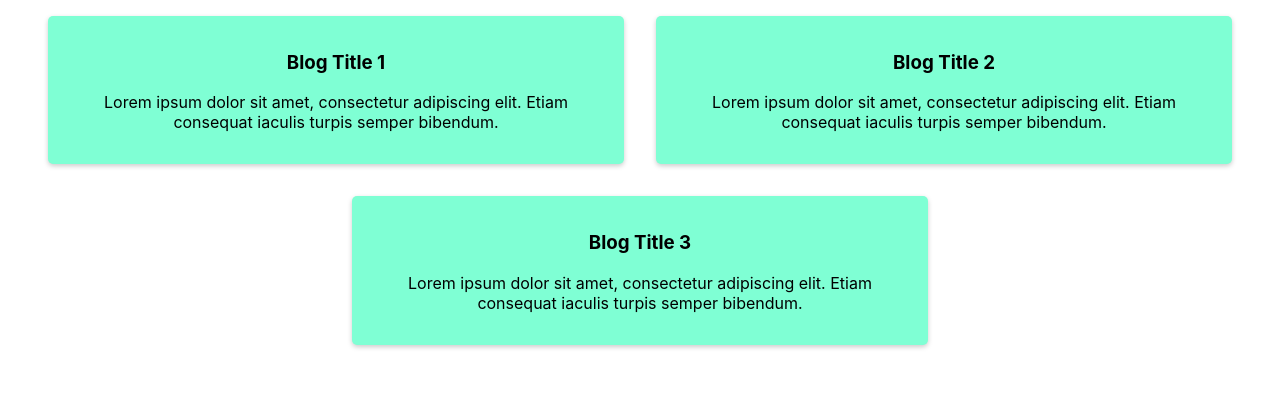
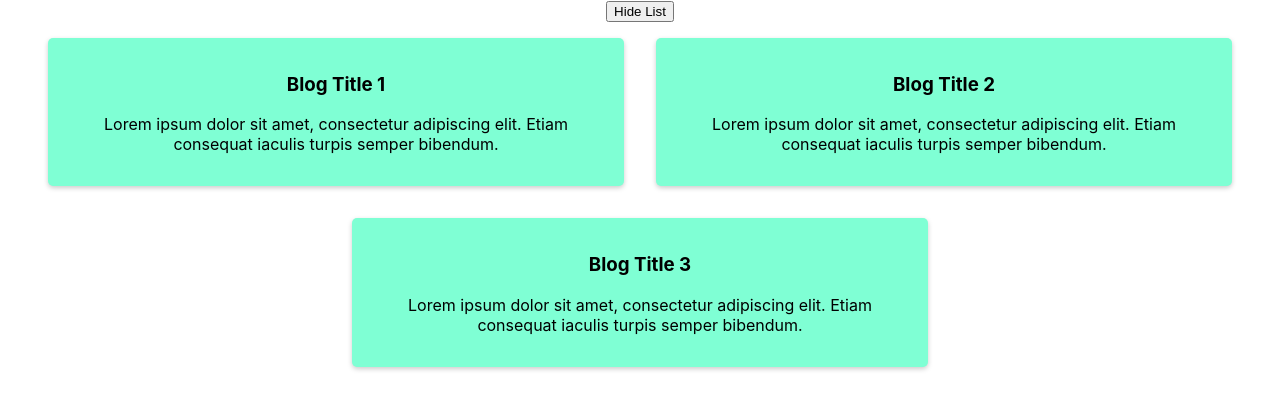
Before and after one commit to AnasBinAteeq/ReactUdemy, a React (Create React App) app: page / in a window 1280 px wide. Shown: the top 410 px of the page. Built offline with nearby package versions, Linux system fonts and the light colour scheme.

Commit message:
class based components

```diff
--- a/src/App.js
+++ b/src/App.js
@@ -1,12 +1,16 @@
-import React from 'react';
+import { render } from '@testing-library/react';
+import React, { Component } from 'react';
 import './App.css';
 import BlogCard from './blogCard';
 import { isArrayEmpty } from './util';
 
-function App() {
+class App extends Component {
 
-  // const blogArr = null;
-  const blogArr =[
+  state ={
+    showBlogs : true
+  }
+
+  blogArr =[
 
     {
       id:1,
@@ -26,7 +30,7 @@ function App() {
 
   ];
 
-  const blogCards = isArrayEmpty(blogArr) ? [] : blogArr.map((item,pos)=> {
+  blogCards = isArrayEmpty(this.blogArr) ? [] : this.blogArr.map((item,pos)=> {
 
     return(
       <BlogCard key={pos} title={item.title} description={item.desc}/>
@@ -37,11 +41,24 @@ function App() {
     )
   })
 
-  return (
-    <div className="App">
-      {blogCards}
-    </div>
-  );
+  onHideBtnClick = () => {
+    // let updatedState = !this.state.showBlogs;
+    this.setState((prevState, prevProps) => {
+      return {showBlogs: !prevState.showBlogs}
+    })
+  }
+
+  render() {
+    return (
+      <div className="App">
+        <button onClick={this.onHideBtnClick}>{this.state.showBlogs ? 'Hide List' : 'Show List'}</button>
+        <br></br>
+        {
+        this.state.showBlogs ? this.blogCards : null
+        }
+      </div>
+    );
+  }
 }
 
 export default App;
```
